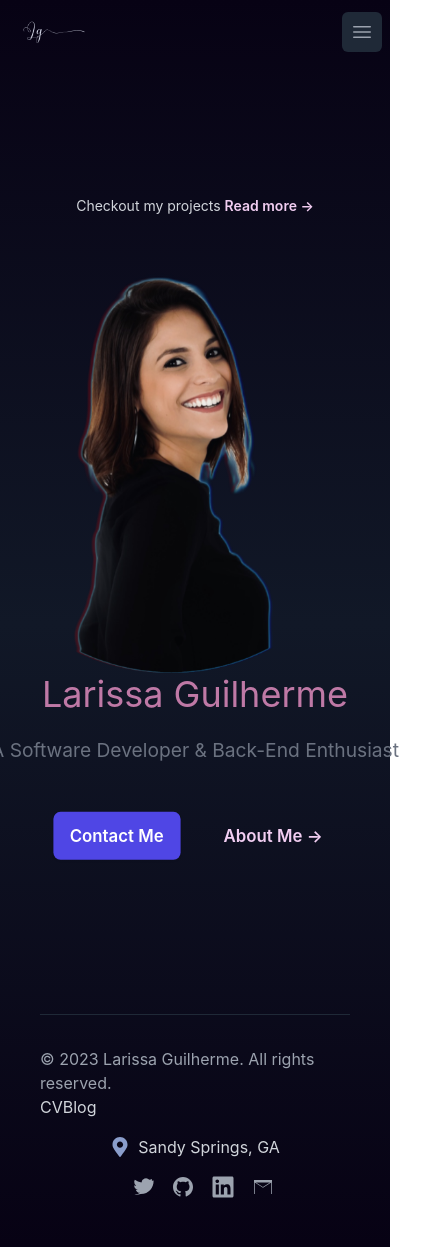
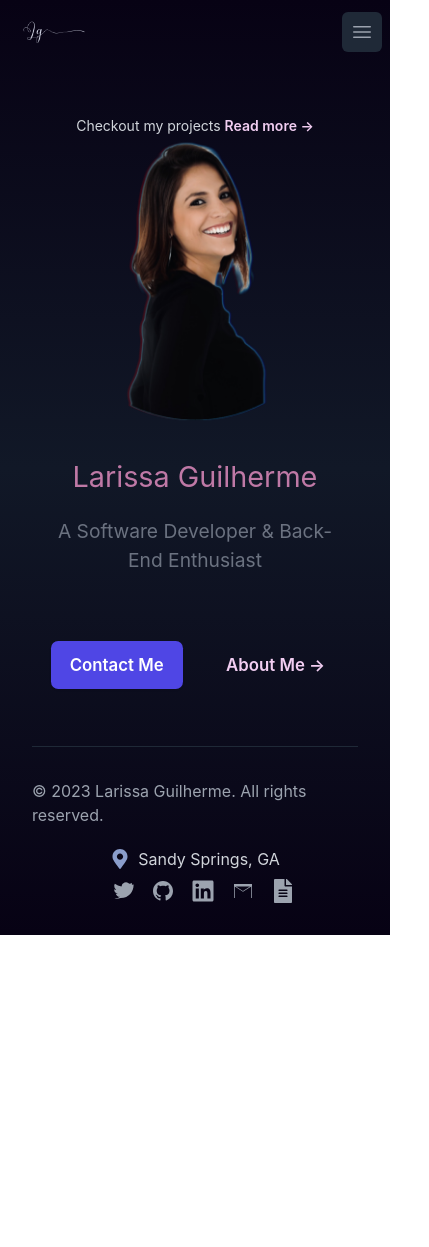
Before and after one commit to larigens/laricodes, a React (Create React App) app: page / in a window 390 px wide. Shown: the whole page, 429 px wide, since content can reach past the window. After the commit the page ends 935 px from the top, so only its background shows below. Built offline with nearby package versions, Linux system fonts and the light colour scheme.

Commit message:
made more responsive - footer and main

```diff
--- a/src/components/Footer.jsx
+++ b/src/components/Footer.jsx
@@ -1,29 +1,36 @@
 import React from 'react';
-import { FaLinkedin, FaMapMarkerAlt } from 'react-icons/fa';
+import { FaLinkedin, FaMapMarkerAlt, FaFileAlt } from 'react-icons/fa';
 import resume from '../assets/cv/Resume.docx';
 
 export default function Footer() {
     return (
-        <footer className="mx-6 py-12 px-4">
-            <div className="mt-8 border-t border-gray-800 pt-8 md:flex md:items-center md:justify-between">
+        <footer className="mx-4 md:mx-6 py-8 px-4">
+            <div className="mt-6 border-t border-gray-800 pt-8 md:flex md:items-center md:justify-between">
                 <p className="text-base text-gray-400">&copy; 2023 Larissa Guilherme. All rights reserved.</p>
-                <a href={resume} download className="text-base text-gray-300 hover:text-white">CV</a>
-                <a href="https://bugs-diaries.herokuapp.com/" target="_blank" rel="noreferrer" className="text-base text-gray-300 hover:text-white">Blog</a>
-                <div className="mt-4 md:mt-0 md:ml-4 flex items-center justify-center">
-                    <FaMapMarkerAlt className="text-ternary-light text-xl sm:text-md md:text-xl" />
-                    <p className="text-gray-300 ml-2">Sandy Springs, GA</p>
+                <div className="flex flex-col md:flex-row items-center md:items-start md:space-x-4 mt-1 md:mt-0">
+                    <div className="flex items-center justify-center md:justify-start mt-2 md:mt-0">
+                        <FaMapMarkerAlt className="text-ternary-light text-xl sm:text-md md:text-xl mt-2" />
+                        <p className="text-gray-300 ml-2 mt-2">Sandy Springs, GA</p>
                     </div>
-                <div className="mt-4 flex justify-center md:mt-0 md:ml-4">
+                    <div className="flex justify-center md:justify-start mt-2">
                         <a href="https://twitter.com/coffeebr_eak" className="ml-4 text-gray-400 hover:text-gray-300">
                             <span className="sr-only">Twitter</span>
                             <svg className="h-6 w-6" fill="currentColor" viewBox="0 0 24 24">
-                            <path fillRule="evenodd" clipRule="evenodd" d="M20.95 4.05a8.998 8.998 0 0 1-2.601.714 4.51 4.51 0 0 0-7.873 2.685A12.774 12.774 0 0 1 3.843 4.853a4.505 4.505 0 0 0-.616 1.882 4.51 4.51 0 0 0 2.007 4.024 4.488 4.488 0 0 1-2.04-.562v.057a4.508 4.508 0 0 0 3.608 4.412 4.517 4.517 0 0 1-2.035.077 4.51 4.51 0 0 0 4.21 3.122 9.055 9.055 0 0 1-5.596 1.928A12.78 12.78 0 0 0 9.736 19.1c8.313 0 12.854-6.876 12.854-12.854l-.015-.585A9.207 9.207 0 0 0 22 5.254a9.065 9.065 0 0 1-1.051.795z" />
+                                <path
+                                    fillRule="evenodd"
+                                    clipRule="evenodd"
+                                    d="M20.95 4.05a8.998 8.998 0 0 1-2.601.714 4.51 4.51 0 0 0-7.873 2.685A12.774 12.774 0 0 1 3.843 4.853a4.505 4.505 0 0 0-.616 1.882 4.51 4.51 0 0 0 2.007 4.024 4.488 4.488 0 0 1-2.04-.562v.057a4.508 4.508 0 0 0 3.608 4.412 4.517 4.517 0 0 1-2.035.077 4.51 4.51 0 0 0 4.21 3.122 9.055 9.055 0 0 1-5.596 1.928A12.78 12.78 0 0 0 9.736 19.1c8.313 0 12.854-6.876 12.854-12.854l-.015-.585A9.207 9.207 0 0 0 22 5.254a9.065 9.065 0 0 1-1.051.795z"
+                                />
                             </svg>
                         </a>
                         <a href="https://github.com/larigens" className="ml-4 text-gray-400 hover:text-gray-300">
                             <span className="sr-only">GitHub</span>
                             <svg className="h-6 w-6" fill="currentColor" viewBox="0 0 24 24">
-                            <path fillRule="evenodd" clipRule="evenodd" d="M12 2C6.48 2 2 6.48 2 12c0 4.41 2.87 8.13 6.84 9.45.5.09.68-.22.68-.49v-1.71c-2.78.6-3.37-1.34-3.37-1.34-.45-1.14-1.1-1.44-1.1-1.44-.9-.63.07-.63.07-.63 1 .07 1.53 1.03 1.53 1.03.9 1.53 2.37 1.08 2.96.83.1-.64.35-1.08.63-1.33-2.2-.25-4.52-1.1-4.52-4.9 0-1.08.38-1.97 1.02-2.67-.1-.26-.44-1.27.09-2.64 0 0 .84-.26 2.75 1.02.8-.22 1.66-.33 2.52-.33.85 0 1.71.11 2.52.33 1.91-1.28 2.75-1.02 2.75-1.02.53 1.37.2 2.38.1 2.64.63.7 1.02 1.6 1.02 2.67 0 3.81-2.32 4.65-4.53 4.9.36.31.68.92.68 1.85v2.74c0 .27.18.58.69.49C19.13 20.13 22 16.41 22 12c0-5.52-4.48-10-10-10z" />
+                                <path
+                                    fillRule="evenodd"
+                                    clipRule="evenodd"
+                                    d="M12 2C6.48 2 2 6.48 2 12c0 4.41 2.87 8.13 6.84 9.45.5.09.68-.22.68-.49v-1.71c-2.78.6-3.37-1.34-3.37-1.34-.45-1.14-1.1-1.44-1.1-1.44-.9-.63.07-.63.07-.63 1 .07 1.53 1.03 1.53 1.03.9 1.53 2.37 1.08 2.96.83.1-.64.35-1.08.63-1.33-2.2-.25-4.52-1.1-4.52-4.9 0-1.08.38-1.97 1.02-2.67-.1-.26-.44-1.27.09-2.64 0 0 .84-.26 2.75 1.02.8-.22 1.66-.33 2.52-.33.85 0 1.71.11 2.52.33 1.91-1.28 2.75-1.02 2.75-1.02.53 1.37.2 2.38.1 2.64.63.7 1.02 1.6 1.02 2.67 0 3.81-2.32 4.65-4.53 4.9.36.31.68.92.68 1.85v2.74c0 .27.18.58.69.49C19.13 20.13 22 16.41 22 12c0-5.52-4.48-10-10-10z"
+                                />
                             </svg>
                         </a>
                         <a href="https://www.linkedin.com/in/larigens/" className="ml-4 text-gray-400 hover:text-gray-300">
@@ -33,11 +40,20 @@ export default function Footer() {
                         <a href="mailto:larigens@gmail.com" className="ml-4 text-gray-400 hover:text-gray-300">
                             <span className="sr-only">Email</span>
                             <svg className="h-6 w-6" fill="currentColor" viewBox="0 0 24 24">
-                            <path fillRule="evenodd" clipRule="evenodd" d="M21 5.007v13.986H3V5.007h18zm-16.08 2.52l7.015 4.583 7.016-4.583H4.92zM3.765 18.993h16.47V7.446l-8.235 5.383-8.235-5.383v11.547z" />
+                                <path
+                                    fillRule="evenodd"
+                                    clipRule="evenodd"
+                                    d="M21 5.007v13.986H3V5.007h18zm-16.08 2.52l7.015 4.583 7.016-4.583H4.92zM3.765 18.993h16.47V7.446l-8.235 5.383-8.235-5.383v11.547z"
+                                />
                             </svg>
+                        </a>
+                        <a href={resume} download className="ml-4 text-gray-400 hover:text-gray-300">
+                            <span className="sr-only">Resume</span>
+                            <FaFileAlt className="text-gray-400 hover:text-gray-300 text-2xl sm:text-md md:text-xl" />
                         </a>
                     </div>
                 </div>
+            </div>
         </footer>
-    )
+    );
 }
--- a/src/components/Main.jsx
+++ b/src/components/Main.jsx
@@ -1,5 +1,6 @@
+import { useState } from 'react';
 import { motion } from 'framer-motion';
-import { useState } from 'react';
+import { Link } from 'react-router-dom';
 import avatar from '../assets/avatar.png';
 import About from '../pages/About';
 
@@ -7,17 +8,16 @@ export default function Main() {
     const [show, setShow] = useState(false);
 
     const showAbout = () => {
-        setShow(!show)
+        setShow(!show);
     };
 
     return (
-        <div className="mx-auto max-w-2xl py-32 sm:py-30 md:py-38 lg:py-56 xl:mb-16 relative">
+        <div className="mx-auto py-12 sm:py-16 md:py-20 lg:py-32 xl:py-40 px-4 sm:px-6 lg:px-8">
             <div className="text-center">
-                {show ?
+                {show ? (
                     <About showAbout={showAbout} />
-                    : (
-
-                        <div className='w-100 text-center justify-center'>
+                ) : (
+                    <div className="mx-auto px-4 sm:px-6 lg:px-8">
                         <motion.div
                             initial={{ opacity: 0, y: -180 }}
                             animate={{ opacity: 1, y: 0 }}
@@ -25,28 +25,29 @@ export default function Main() {
                             className="px-3 py-1 text-sm text-gray-300"
                         >
                             Checkout my projects{' '}
-                                <a href="/portfolio" className="font-semibold text-secondary-light">
+                            <Link to="/portfolio" className="font-semibold text-secondary-light">
                                 <span aria-hidden="true" />
                                 Read more <span aria-hidden="true">&rarr;</span>
-                                </a>
+                            </Link>
                         </motion.div>
                         <motion.section
                             initial={{ opacity: 0 }}
                             animate={{
-                                    opacity: 1, scale: 1.2,
+                                opacity: 1,
+                                scale: 1.2,
                             }}
                             transition={{ ease: 'easeInOut', duration: 0.9, delay: 0.2 }}
-                                className="flex flex-col sm:justify-between items-center sm:flex-row mt-12 md:mt-2"
+                            className="flex flex-col items-center md:flex-row mt-8 mx-10"
                         >
                             <motion.div
                                 initial={{ opacity: 0, y: -180 }}
                                 animate={{ opacity: 1, y: 0 }}
                                 transition={{ ease: 'easeInOut', duration: 0.9, delay: 0.2 }}
-                                    className="w-full sm:w-2/3 flex justify-start mt-8 sm:mt-0"
+                                className="w-full sm:w-1/2 lg:w-2/3 flex justify-center"
                             >
-                                    <img src={avatar} alt='female' width='350px' />
+                                <img src={avatar} alt="female" className="w-full max-w-xs" />
                             </motion.div>
-                                <div className="w-full text-right">
+                            <div className="w-full text-center sm:text-right mt-8 sm:mt-0">
                                 <motion.h1
                                     initial={{ opacity: 0, x: 200 }}
                                     animate={{ opacity: 1, x: 0 }}
@@ -55,7 +56,7 @@ export default function Main() {
                                         duration: 0.9,
                                         delay: 0.1,
                                     }}
-                                        className="font-general-semibold text-3xl lg:text-4xl xl:text-5xl text-center text-ternary-dark dark:text-primary-light"
+                                    className="font-general-semibold text-2xl sm:text-3xl lg:text-4xl xl:text-5xl text-center text-ternary-dark dark:text-primary-light"
                                 >
                                     Larissa Guilherme
                                 </motion.h1>
@@ -67,7 +68,7 @@ export default function Main() {
                                         duration: 0.9,
                                         delay: 0.2,
                                     }}
-                                        className="font-general-medium mt-4 text-md md:text-md lg:text-lg text-center leading-normal text-gray-500 dark:text-gray-200"
+                                    className="font-general-medium mt-4 text-base sm:text-md lg:text-lg text-center leading-normal text-gray-500 dark:text-gray-200"
                                 >
                                     A Software Developer & Back-End Enthusiast
                                 </motion.p>
@@ -79,26 +80,28 @@ export default function Main() {
                                         duration: 0.9,
                                         delay: 0.3,
                                     }}
-                                        className="flex justify-center sm:block"
+                                    className="flex justify-center sm:block mt-8"
                                 >
-                                        <div className="mt-10 flex items-center justify-center gap-x-6">
-                                            <a
-                                                href="/contact"
-                                                className="rounded-md bg-indigo-600 px-3.5 py-2.5 text-sm font-semibold text-white shadow-sm hover:bg-indigo-500 focus-visible:outline focus-visible:outline-2 focus-visible:outline-offset-2 focus-visible:outline-indigo-600"
+                                    <div className="mt-6 sm:mt-10 flex items-center justify-center gap-x-6">
+                                        <Link
+                                            to="/contact"
+                                            className="rounded-md bg-indigo-600 px-4 py-2.5 text-sm font-semibold text-white shadow-sm hover:bg-indigo-500 focus-visible:outline focus-visible:outline-2 focus-visible:outline-offset-2 focus-visible:outline-indigo-600"
                                         >
                                             Contact Me
-                                            </a>
-                                            <button onClick={showAbout} className="text-sm font-semibold hover:bg-indigo-600 hover:text-white rounded-md px-3 py-2 leading-6 text-secondary-light">
-                                                About Me <span aria-hidden="true">→</span>
+                                        </Link>
+                                        <button
+                                            onClick={showAbout}
+                                            className="text-sm font-semibold hover:bg-indigo-600 hover:text-white rounded-md px-3 py-2 leading-6 text-secondary-light"
+                                        >
+                                            About Me <span aria-hidden="true">&rarr;</span>
                                         </button>
                                     </div>
                                 </motion.div>
                             </div>
-
                         </motion.section>
                     </div>
                 )}
             </div>
         </div>
-    )
+    );
 }
```
Also changed, not shown: src/pages/About.jsx (+39 -26 lines). Lines whose indentation alone changed are shown as unchanged.
